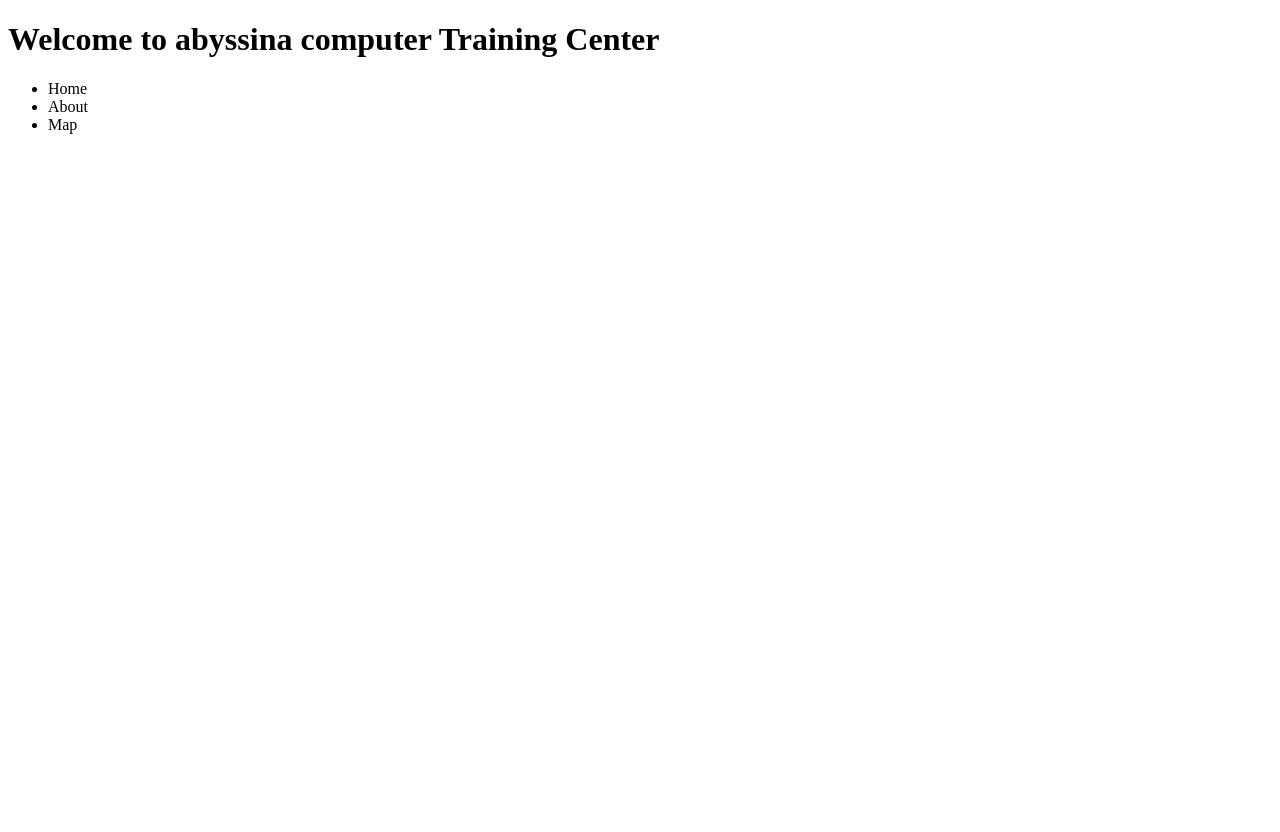
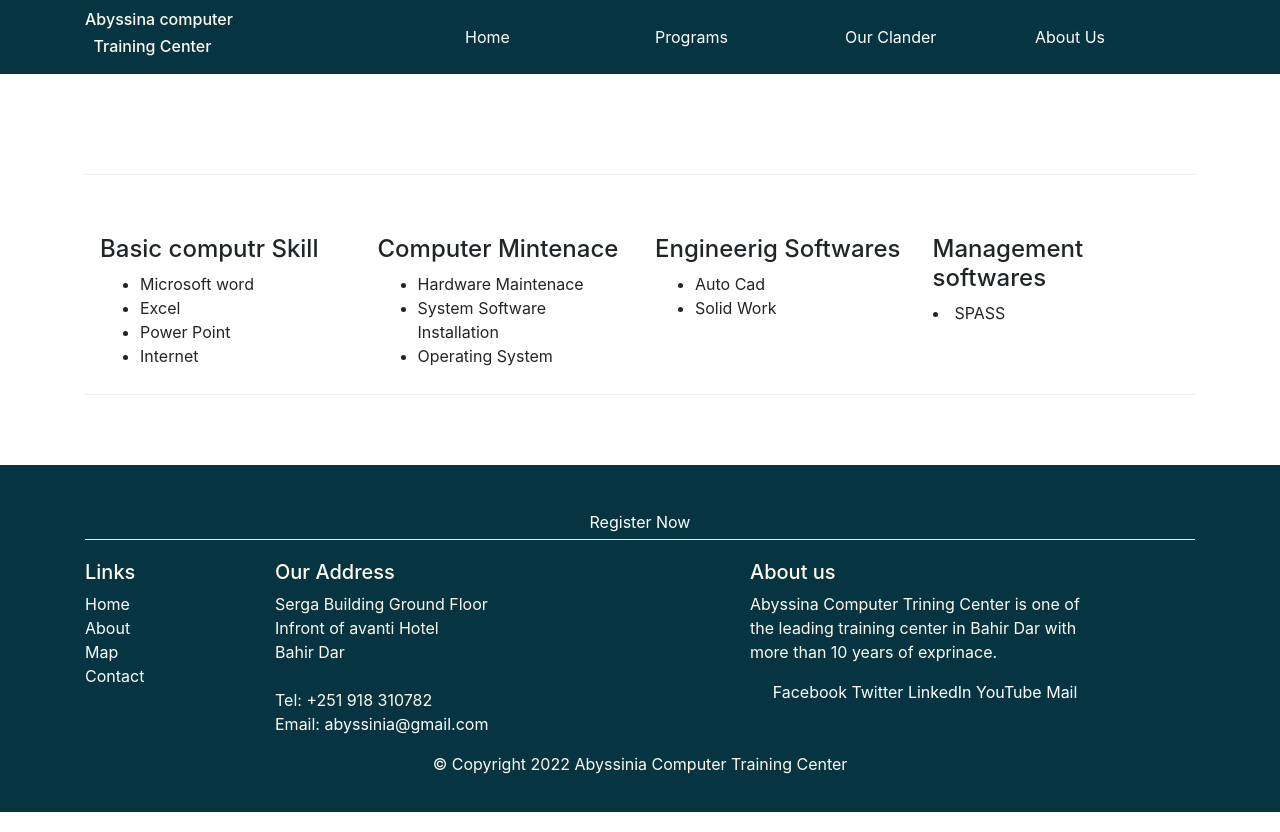
Before and after one commit to Habtamu-Dires/abyssinia, a website: page index.html in a window 1280 px wide. Before the commit the page ends 800 px from the top, so only its background shows below. Drawn offline with nearby package versions, Linux system fonts and the light colour scheme.

Commit message:
bootstrap setup

```diff
--- /dev/null
+++ b/css/styles.css
@@ -0,0 +1,49 @@
+.header {
+    padding: 10px 0px 10px 0px;
+    margin: 0px auto;
+    background-color: #063541;
+    color: floralwhite;
+    align-items: center;
+}
+
+.header-links{
+    display: flex;
+    justify-content: flex-end;
+
+}
+
+
+a {
+    color: white;
+    background-color: transparent;
+    text-decoration-line: none;
+}
+
+a:hover {
+    color: rgb(153, 153, 130);
+    text-decoration: none;
+}
+
+.row-register {
+    margin: 50px auto;
+    padding: 50px 0px 50px 0px;
+    border-bottom: 1px ridge;
+    min-height: 100px;
+}
+.row-programs {
+    margin: 50px auto;
+    padding: 10px 0px 10px 0px;
+    border-bottom: 1px ridge;
+}
+.row-register-footer {
+    margin: 20px auto;
+    padding: 5px 0px 5px 0px;
+    border-bottom: 1px ridge;
+}
+
+.footer {
+    background-color: #063541;
+    margin: 20px auto;
+    padding: 20px 0px 20px 0px;
+    color: floralwhite;
+}
--- a/index.html
+++ b/index.html
@@ -1,21 +1,148 @@
 <!DOCTYPE html>
 <html>
     <head>
+        <!-- Required meta tags alwasys come first -->
+        <meta charset="utf-8">
+        <meta name="viewport" content="width=device-width, initial-scale=1, shrink-to-fit=no">
+        <meta http-equiv="x-ua-compatible" content="ie=edge">
+
+        <!-- Bootstrap CSS-->
+        <link rel="stylesheet" href="node_modules/bootstrap/dist/css/bootstrap.min.css">
+
+        <!-- custom CSS-->
+        <link rel="stylesheet" href="css/styles.css">
         <title>Abyssinia Computer</title>
+
     </head>
     <body>
-        <header>
-            <h1>Welcome to abyssina computer Training Center</h1>
+        <header class="header fixed-top">
+            <div class="container">
+                <div class="row">
+                    <div class="col-12 col-sm-4 align-self-center">
+                        <h6>Abyssina computer</h6>
+                        <h6>&nbsp Training Center</h6>
+                    </div>
+                    <div class="col-12 col-sm-2 align-self-center">
+                        <a href="#">Home</a>
+                    </div>
+                    <div class="col-12 col-sm-2 align-self-center">
+                        <a href="#">Programs</a>
+                    </div>
+                    <div class="col-12 col-sm-2 align-self-center">
+                        <a href="#">Our Clander</a>
+                    </div>
+                    <div class="col-12 col-sm-2 align-self-center">
+                        <a href="#footer">About Us</a>
+                    </div>
+                </div>
+            </div>
         </header>
+        <div class="container">
+            <div class="row row-register justify-content-center">
+                <div>
+                    <a href="#">Register </a>
+                </div>
+            </div>
+            <div class="row row-programs">
+                <div class="col-12 col-sm-3">
+                    <h4>Basic computr Skill</h4>
+                    <ul>
+                        <li>Microsoft word</li>
+                        <li>Excel</li>
+                        <li>Power Point</li>
+                        <li>Internet</li>
+                    </ul>
+                </div>
 
-        <footer>
-            <ul>
-                <li>Home</li>
-                <li>About</li>
-                <li>Map</li>
-            </ul>
+                <div class="col-12 col-sm-3">
+                    <h4>Computer Mintenace</h4>
+                    <ul>
+                        <li>Hardware Maintenace</li>
+                        <li>System Software Installation</li>
+                        <li>Operating System</li>
+                    </ul>
+
+                </div>
+
+                <div class="col-12 col-sm-3">
+                    <h4>Engineerig Softwares</h4>
+                    <ul>
+                        <li>Auto Cad</li>
+                        <li>Solid Work</li>
+
+                    </ul>
+                </div>
+
+                <div class="col-12 col-sm-3">
+                    <h4>Management softwares</h4>
+                    <li>SPASS</li>
+                </div>
+            </div>
+            <!--foot/album-->
+            <div class="row row-photos">
+                <div>
+
+                </div>
+            </div>
+
+        </div>
+
+        <footer class="footer" id="footer">
+            <div class="container">
+                <div class="row row-register-footer justify-content-center">
+                    <div class="col-auto">
+                        <a href="#">Register Now</a>
+                    </div>
+                </div>
+                <div class="row">
+                    <div class="col-4 col-sm-2">
+                        <h5>Links</h5>
+                        <ul class="list-unstyled">
+                            <li><a href="#">Home</a></li>
+                            <li><a href="#">About</a></li>
+                            <li><a href="#">Map</a></li>
+                            <li><a href="#">Contact</a></li>
+                        </ul>
+                    </div>
+                    <div class="col-7 col-sm-5">
+                        <h5>Our Address</h5>
+                        <address>
+                            Serga Building Ground Floor<br>
+                            Infront of avanti Hotel<br>
+                            Bahir Dar<br><br>
+                            Tel: +251 918 310782<br>
+                            Email: <a href="#">abyssinia@gmail.com</a>
+                        </address>
+                    </div>
+                    <div class="col-12 col-sm-4">
+                        <h5>About us</h5>
+                        <div><p>
+                            Abyssina Computer Trining Center is one of the leading
+                            training center in Bahir Dar with more than 10 years of
+                            exprinace.
+                        </p></div>
+                        <div class="text-center">
+                            <a href="#">Facebook</a>
+                            <a href="#">Twitter</a>
+                            <a href="#">LinkedIn</a>
+                            <a href="#">YouTube</a>
+                            <a href="#">Mail</a>
+                        </div>
+                    </div>
+                </div>
+                <div class="row justify-content-center">
+                    <div class="col-auto">
+                        <p>© Copyright 2022 Abyssinia Computer Training Center</p>
+                    </div>
+                </div>
+            </div>
+
         </footer>
 
+         <!-- jQuery first, then Popper.js, then Bootstrap JS. -->
+        <script src="node_modules/jquery/dist/jquery.slim.min.js"></script>
+        <script src="node_modules/popper.js/dist/umd/popper.min.js"></script>
+        <script src="node_modules/bootstrap/dist/js/bootstrap.min.js"></script>
     </body>
 
 
```
Also changed, not shown: package.json (+6 -1 lines), 1 other file.
